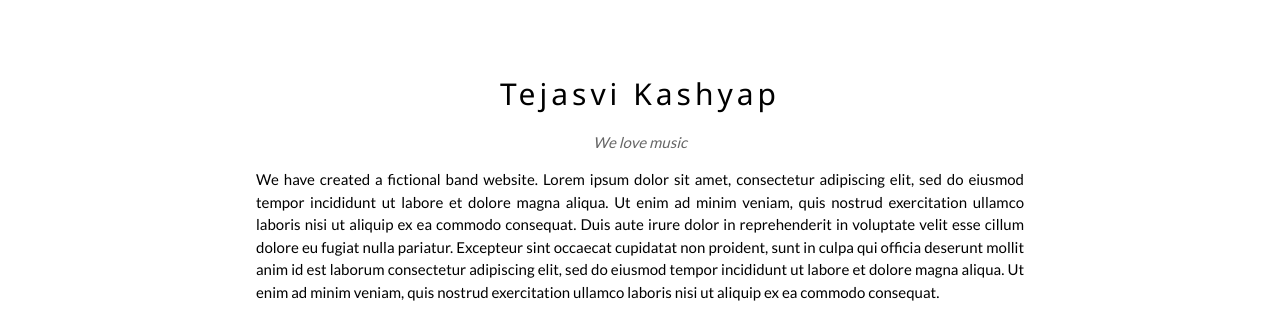
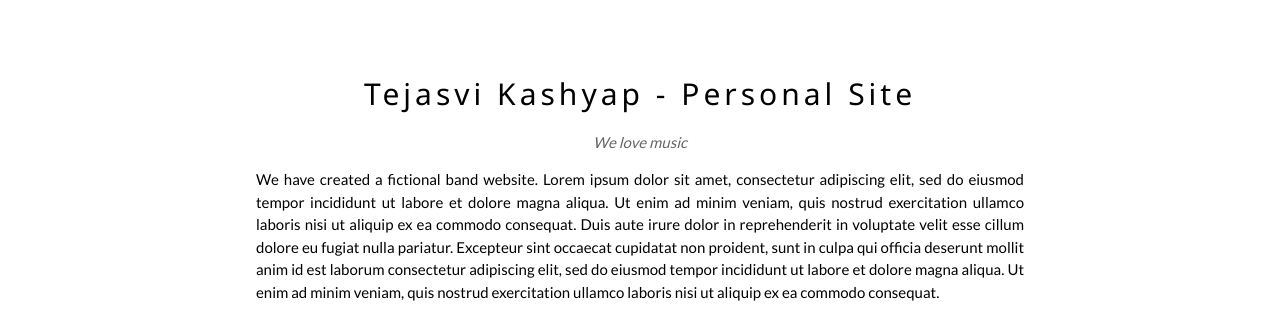
Before and after one commit to TejasviKashyap/TejasviKashyap.github.io, a plain HTML site: page index.html in a window 1280 px wide. Shown: the part 72-387 px from the top of the page. Drawn offline with nearby package versions, Linux system fonts and the light colour scheme.

Commit message:
Updated index.html

```diff
--- a/index.html
+++ b/index.html
@@ -68,7 +68,7 @@ body {font-family: "Lato", sans-serif}
 
   <!-- The Band Section -->
   <div class="w3-container w3-content w3-center w3-padding-64" style="max-width:800px" id="band">
-    <h2 class="w3-wide">Tejasvi Kashyap</h2>
+    <h2 class="w3-wide">Tejasvi Kashyap - Personal Site</h2>
     <p class="w3-opacity"><i>We love music</i></p>
     <p class="w3-justify">We have created a fictional band website. Lorem ipsum dolor sit amet, consectetur adipiscing elit, sed do eiusmod tempor incididunt ut labore et dolore magna aliqua. Ut enim ad minim veniam, quis nostrud exercitation ullamco laboris nisi ut aliquip
       ex ea commodo consequat. Duis aute irure dolor in reprehenderit in voluptate velit esse cillum dolore eu fugiat nulla pariatur. Excepteur sint occaecat cupidatat non proident, sunt in culpa qui officia deserunt mollit anim id est laborum consectetur
```
